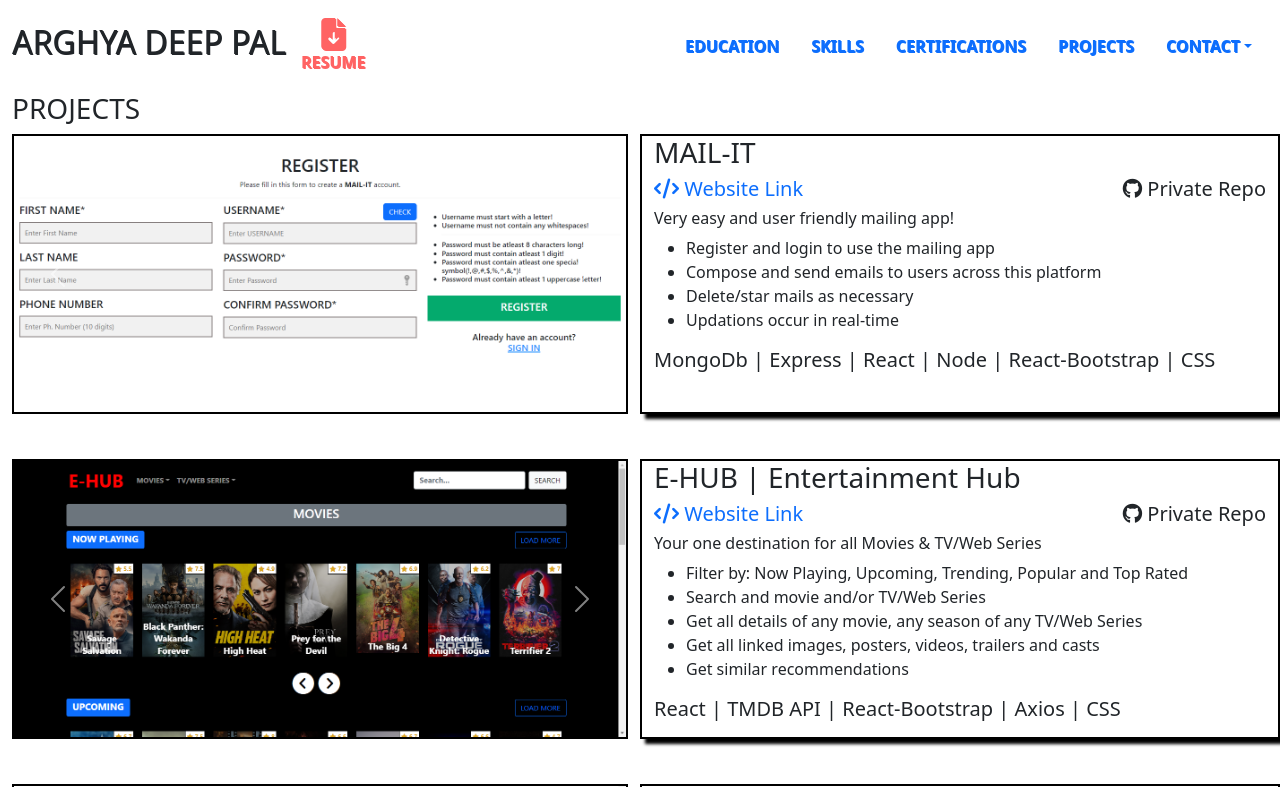
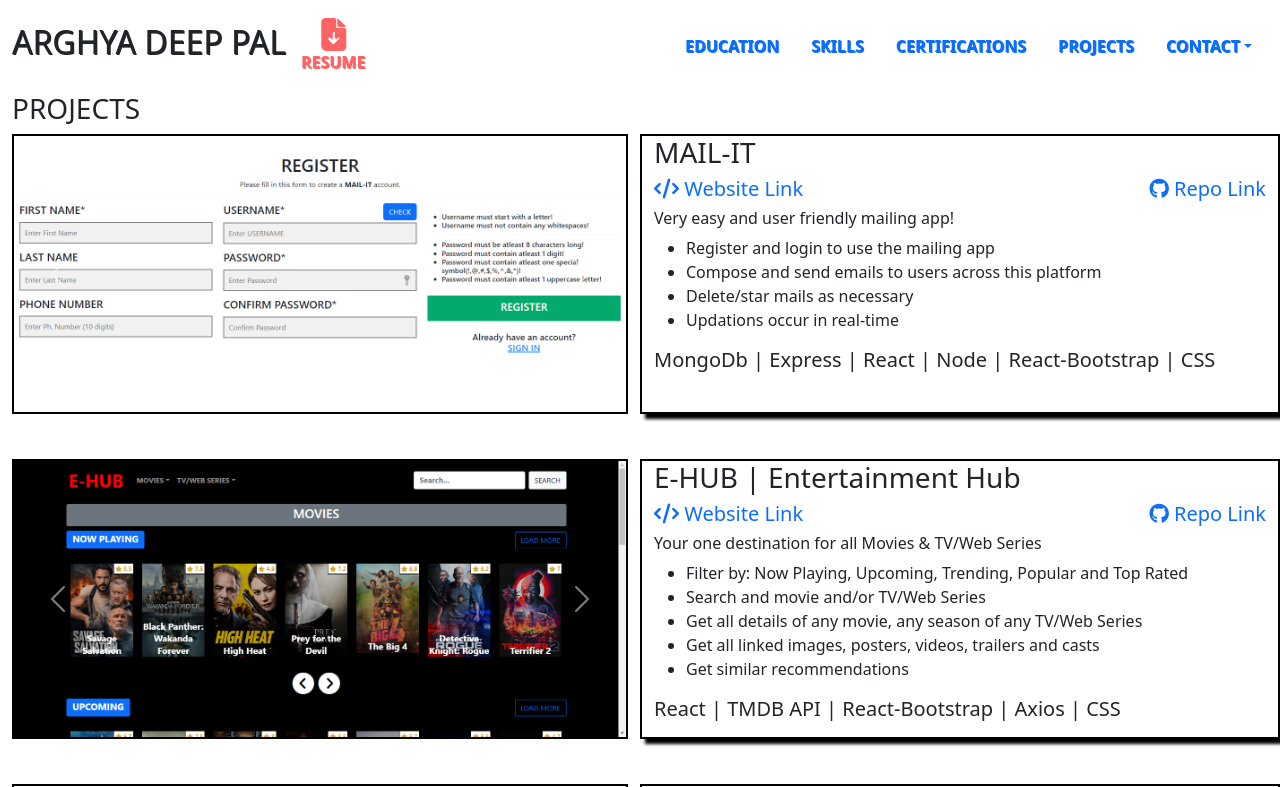
Before and after one commit to Arghyadeep7/Resume, a React (Create React App) app: page /projects in a window 1280 px wide. Shown: the top 787 px of the page. Built offline with nearby package versions, Linux system fonts and the light colour scheme.

Commit message:
Repositories made public

```diff
--- a/src/components/Projects.js
+++ b/src/components/Projects.js
@@ -29,7 +29,7 @@
                 <h5>
                     <div style={{display:"flex", justifyContent:"space-between"}}>
                         <a href="https://mail-it.vercel.app/" style={{textDecoration:'none'}} target="_blank"><i class="fas fa-code"></i>&nbsp;Website Link</a>
-                        <span><i class="fab fa-github"></i>&nbsp;Private Repo</span>
+                        <a href="https://github.com/Arghyadeep7/mail-it" style={{textDecoration:'none'}} target="_blank"><i class="fab fa-github"></i>&nbsp;Repo Link</a>
                     </div>
                 </h5>
                 <h6>Very easy and user friendly mailing app!</h6>
@@ -64,7 +64,7 @@
                 <h5>
                     <div style={{display:"flex", justifyContent:"space-between"}}>
                         <a href="https://e-hub.vercel.app/" style={{textDecoration:'none'}} target="_blank"><i class="fas fa-code"></i>&nbsp;Website Link</a>
-                        <span><i class="fab fa-github"></i>&nbsp;Private Repo</span>
+                        <a href="https://github.com/Arghyadeep7/E-Hub" style={{textDecoration:'none'}} target="_blank"><i class="fab fa-github"></i>&nbsp;Repo Link</a>
                     </div>
                 </h5>
                 <h6>Your one destination for all Movies & TV/Web Series</h6>
```
Also changed, not shown: 1 other file (tests, documents, lock files or other folders).
